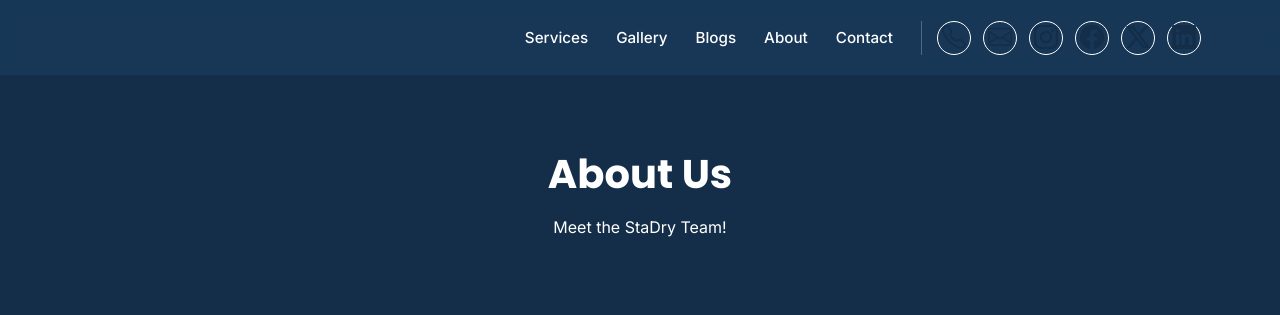
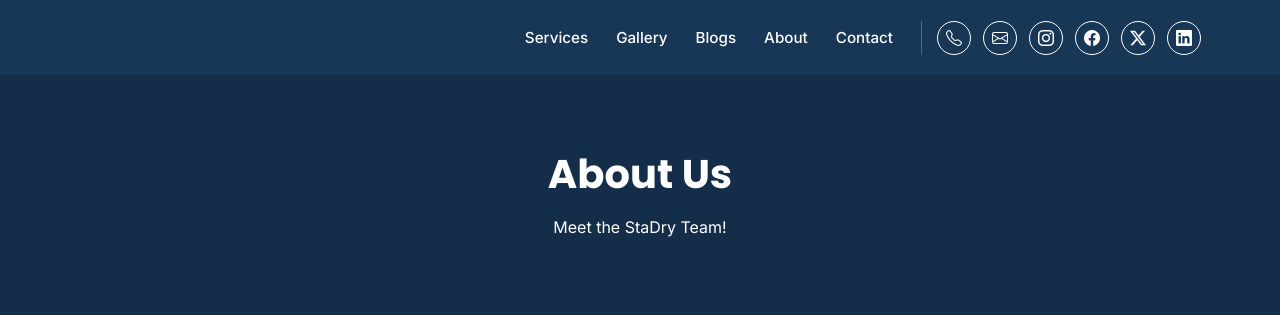
Before and after one commit to vanlandinghamanderson/Restoration-Company-Website, a Django app: page /about/ in a window 1280 px wide. Shown: the top 315 px of the page. Run offline with Django 5.2, Linux system fonts and the light colour scheme; data that the repository does not hold is empty.

Commit message:
Font color changed on nav-social

```diff
--- a/static/core/css/styles.css
+++ b/static/core/css/styles.css
@@ -166,6 +166,13 @@ aside {
     display: flex;
     align-items: center;
     gap: 12px;
+}
+
+.nav-social i {
+    color: white;
+    font-size: 1rem;
+    display: flex;
+    align-items: center;
 }
 
 .social-link {
```
